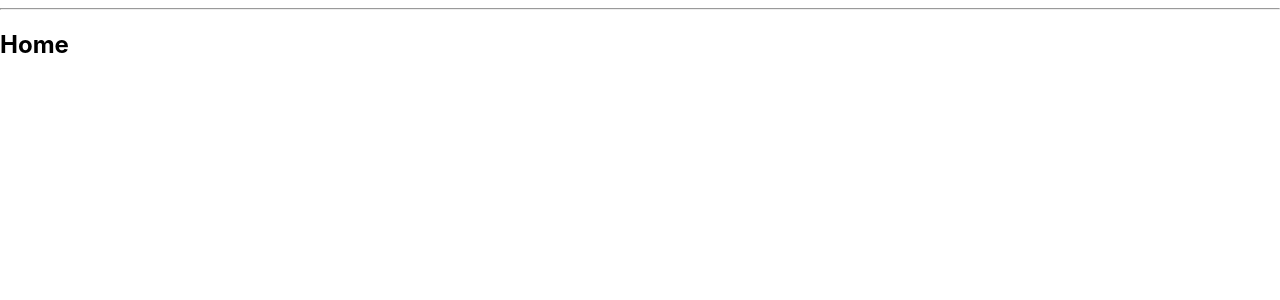
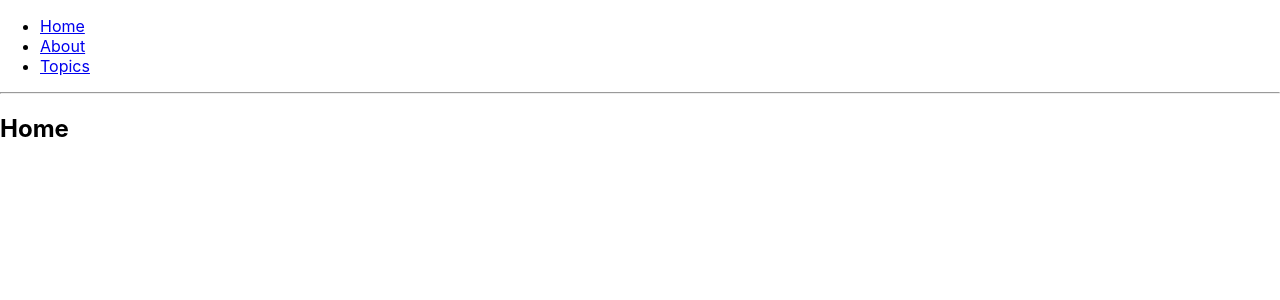
Before and after one commit to bulubulublue/react-source-code, a React (Create React App) app: page / in a window 1280 px wide. Shown: the top 300 px of the page. Built offline with nearby package versions, Linux system fonts and the light colour scheme.

Commit message:
添加Link组件

```diff
--- a/src/App.js
+++ b/src/App.js
@@ -1,15 +1,22 @@
 import Route from "./components/Route.tsx";
+import Link from "./components/Link.tsx";
 import { Home, About } from "./pages/index";
 import Topics from "./pages/Topics";
 
 export default function App() {
   return (
     <div>
-      {/* <ul>
-        <li><Link to="/">Home</Link></li>
-        <li><Link to="/about">About</Link></li>
-        <li><Link to="/topics">Topics</Link></li>
-      </ul> */}
+      <ul>
+        <li>
+          <Link to="/">Home</Link>
+        </li>
+        <li>
+          <Link to="/about">About</Link>
+        </li>
+        <li>
+          <Link to="/topics">Topics</Link>
+        </li>
+      </ul>
 
       <hr />
 
--- /dev/null
+++ b/src/components/Link.tsx
@@ -0,0 +1,28 @@
+import React from "react";
+
+interface ILinkProp {
+  to: string;
+  replace: boolean; // 当路由跳转时，是否覆盖前一个路由记录
+  children: any;
+}
+
+export default function Link({ to, replace, children }: ILinkProp) {
+  const historyPush = (path) => {
+    window.history.pushState({}, "", path);
+  };
+
+  const historyReplace = (path) => {
+    window.history.replaceState({}, "", path);
+  };
+
+  const handleClick = (e) => {
+    e.preventDefault();
+    replace ? historyReplace(to) : historyPush(to);
+  };
+
+  return (
+    <a href={to} onClick={handleClick}>
+      {children}
+    </a>
+  );
+}
--- a/src/components/Route.tsx
+++ b/src/components/Route.tsx
@@ -16,12 +16,11 @@ export default function Route({ path, exact, component }: IRouteProp) {
   };
 
   // todo 是否需要添加该监听?listen if the url is changed throught back/forward
-  // useEffect(() => {
-  //   window.addEventListener("popstate", handleRouteChange);
+  useEffect(() => {
+    window.addEventListener("popstate", handleRouteChange);
 
-  //   return window.removeEventListener("popstate", handleRouteChange);
-  // }, []);
-  //
+    return window.removeEventListener("popstate", handleRouteChange);
+  }, []);
 
   /*
     pathname: 当前地址栏的地址
```
